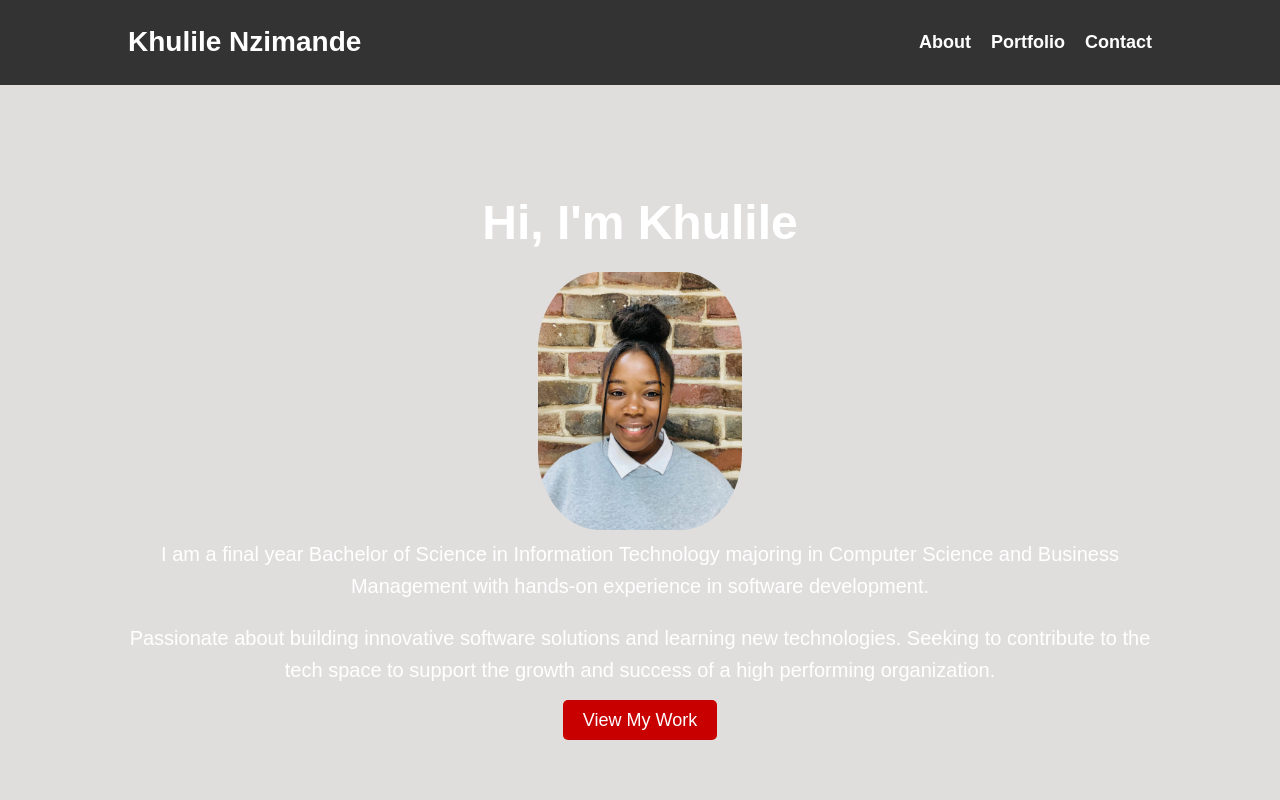
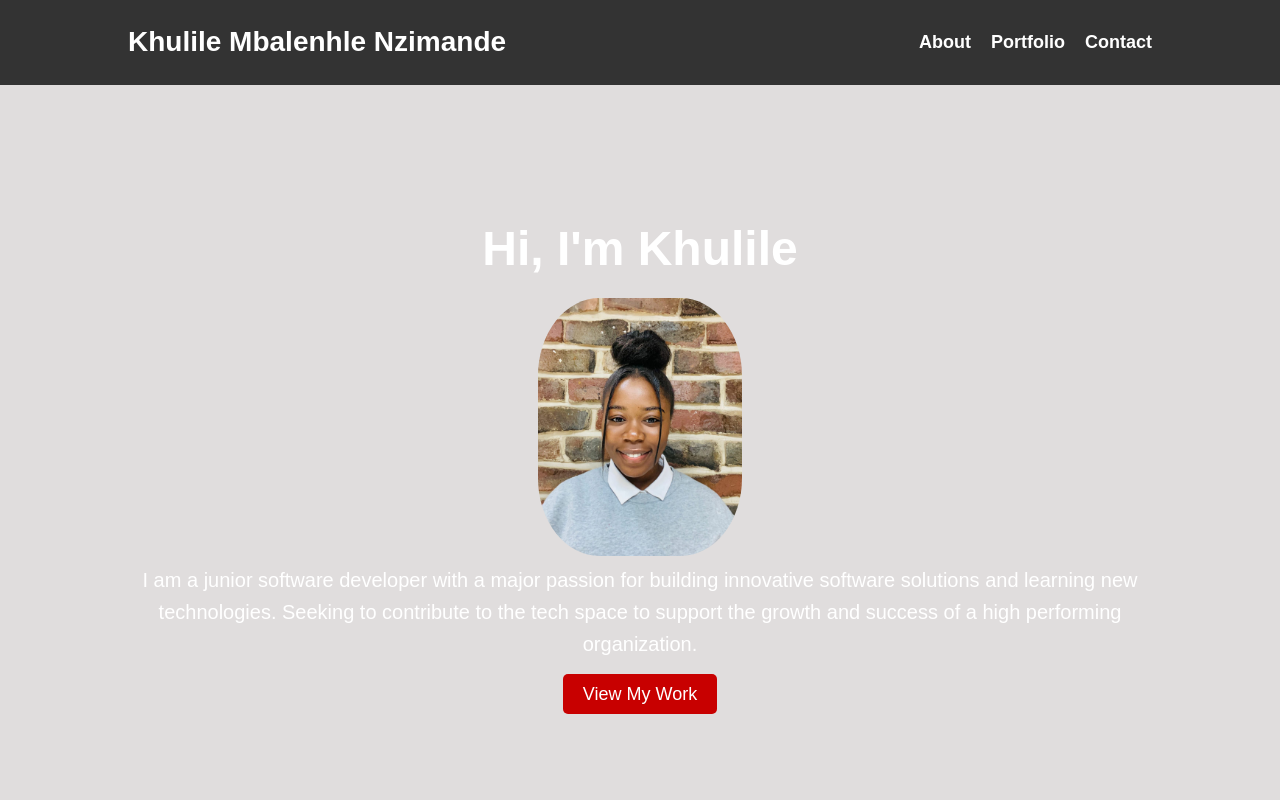
Before and after one commit to KhulileN/Portfolio-Website, a plain HTML site: page index.html in a window 1280 px wide. Shown: the top 800 px of the page. Drawn offline with Linux system fonts and the light colour scheme.

Commit message:
Update index.html

```diff
--- a/index.html
+++ b/index.html
@@ -3,14 +3,14 @@
 <head>
     <meta charset="UTF-8">
     <meta name="viewport" content="width=device-width, initial-scale=1.0">
-    <title>My Portfolio - Khulile Nzimade</title>
+    <title>My Portfolio - Khulile Mbalenhle Nzimade</title>
     <link rel="stylesheet" href="styles.css">
 </head>
 <body>
     <!-- Header Section -->
     <header>
         <section class="container">
-            <h1>Khulile Nzimande</h1>
+            <h1>Khulile Mbalenhle Nzimande</h1>
             <nav>
                 <ul id="nav-links">
                     <li><a href="#about">About</a></li>
@@ -31,9 +31,7 @@
         <article class="container">
             <h2>Hi, I'm Khulile</h2>
             <img src="Headshot.jpg" alt="Khulile's Headshot">
-            <p>I am a final year Bachelor of Science in Information Technology majoring in Computer Science and Business Management with
-                hands-on experience in software development.</p>
-                <p>Passionate about building innovative software solutions and learning new
+            <p>I am a junior software developer with a major passion for building innovative software solutions and learning new
                     technologies. Seeking to contribute to the tech space to support the growth and success of a high performing organization.</p>
             <a href="#portfolio" class="btn">View My Work</a>
         </article>
```
